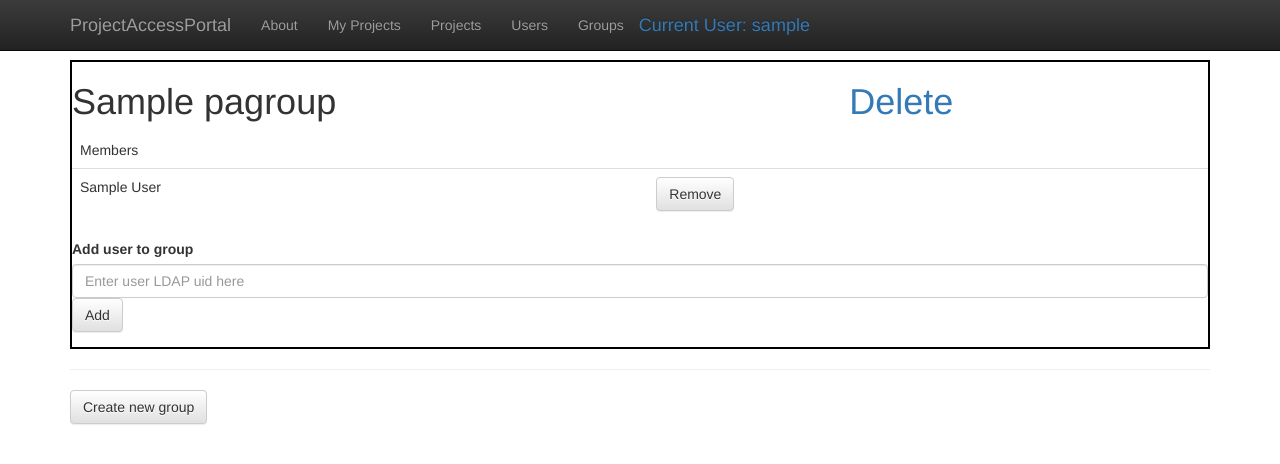
After one commit to Slub77/ProjectAccessPortal, a Django app: page /projectaccess/groups/ in a window 1280 px wide. The commit adds this page. Shown: the top 464 px of the page. Run offline with Django 3.2, Linux system fonts and the light colour scheme; a user stored in the database is signed in; tables that the repository leaves empty hold one stand-in row (values such as "Sample post"); some libraries are stand-ins or nearby versions.

Commit message:
Initial group management implemented

```diff
--- a/projectaccess/models.py
+++ b/projectaccess/models.py
@@ -52,6 +52,10 @@ class LDAPUser(models.Model):
 class PAUser(models.Model):
     name = models.CharField("Name", max_length=1024)
 
+class PAGroup(models.Model):
+    name = models.CharField("Name", max_length=1024)
+    members = models.ManyToManyField(PAUser)
+
 class PAProject(models.Model):
     name = models.CharField("Name", max_length=1024)
     p4_path = models.CharField("P4Path", max_length=1024)
@@ -62,3 +66,8 @@ class PAUserProjectAccess(models.Model):
     project = models.ForeignKey(PAProject)
     user = models.ForeignKey(PAUser)
     # TODO: add access mode (read/write or read-only)
+
+class PAGroupProjectAccess(models.Model):
+    project = models.ForeignKey(PAProject)
+    group = models.ForeignKey(PAGroup)
+    # TODO: add access mode (read/write or read-only)
--- a/projectaccess/templates/base.html
+++ b/projectaccess/templates/base.html
@@ -34,6 +34,7 @@
             <span class="icon-bar"></span>
             <span class="icon-bar"></span>
             <span class="icon-bar"></span>
+            <span class="icon-bar"></span>
           </button>
           <a class="navbar-brand" href="#">ProjectAccessPortal</a>
         </div>
@@ -43,6 +44,7 @@
             <li><a href="{% url 'projectaccess:my_projects' %}">My Projects</a></li>
             <li><a href="{% url 'projectaccess:projects' %}">Projects</a></li>
             <li><a href="{% url 'projectaccess:users' %}">Users</a></li>
+            <li><a href="{% url 'projectaccess:groups' %}">Groups</a></li>
           </ul>
         <div class="navbar-brand">
             <a href="{% url 'projectaccess:logout' %}">Current User: {{ user.username }}</a>
--- /dev/null
+++ b/projectaccess/templates/groups.html
@@ -0,0 +1,68 @@
+
+{% extends "base.html" %}
+
+{% block content %}
+
+<div class="container">
+
+    {% for group in groups %}
+
+        <div style="border: 2px solid black">
+            <div class="row">
+                <div class="col-md-8"><h1>{{ group.name }}</h1></div>
+                <div class="col-md-4"><h1><a href="{% url 'projectaccess:delete_group' group.id %}"/>Delete</a></h1></div>
+            </div>
+
+            <table class="table">
+
+                <thead>
+                    <tr>
+                        <td>Members</td>
+                    </tr>
+                </thead>
+
+                <tbody>
+
+                    {% for user in group.members.all %}
+
+                        <tr>
+                            <td> {{ user.name }} </td>
+
+                            <td>
+                                <form action="{% url 'projectaccess:groups' %}" method="post">
+                                    {% csrf_token %}
+                                    <input type="hidden" name="action" value="remove" />
+                                    <input type="hidden" name="group_id" value="{{group.id}}">
+                                    <input type="hidden" name="user_id" value="{{user.id}}">
+                                    <button type="submit" name="submit" class="btn btn-default">Remove</button>
+                                </form>
+                            </td>
+
+                        </tr>
+
+                    {% endfor %}
+
+                </tbody>
+            </table>
+
+            <form action="{% url 'projectaccess:groups' %}" method="post">
+                {% csrf_token %}
+                <div class="form-group">
+                    <label for="user_name">Add user to group</label>
+                    <input type="hidden" name="action" value="add" />
+                    <input type="hidden" name="group_id" value="{{group.id}}">
+                    <input type="text" class="form-control" id="user_name" placeholder="Enter user LDAP uid here" name="user_name">
+                    <button type="submit" class="btn btn-default">Add</button>
+                </div>
+            </form>
+
+        </div>
+
+        <hr>
+
+    {% endfor %}
+
+    <a href="{% url 'projectaccess:create_new_group' %}" class="btn btn-default">Create new group</a>
+
+</div>
+{% endblock %}
--- a/projectaccess/urls.py
+++ b/projectaccess/urls.py
@@ -9,8 +9,12 @@ urlpatterns = [
     url(r'^users/$', views.users, name='users'),
     url(r'^my_projects/$', views.my_projects, name='my_projects'),
     url(r'^projects/$', views.projects, name='projects'),
+    url(r'^groups/$', views.groups, name='groups'),
     url(r'^import_p4_users/$', views.import_p4_users, name='import_p4_users'),
     url(r'^create_new_project/$', views.create_new_project, name='create_new_project'),
     url(r'^create_new_project_submit/$', views.create_new_project_submit, name='create_new_project_submit'),
     url(r'^(?P<id>[0-9]+)/delete_project/$', views.delete_project, name='delete_project'),
+    url(r'^create_new_group/$', views.create_new_group, name='create_new_group'),
+    url(r'^create_new_group_submit/$', views.create_new_group_submit, name='create_new_group_submit'),
+    url(r'^(?P<id>[0-9]+)/delete_group/$', views.delete_group, name='delete_group'),
 ]
--- a/projectaccess/views.py
+++ b/projectaccess/views.py
@@ -5,7 +5,7 @@ from django.shortcuts import render_to_response
 from django.contrib.auth.decorators import login_required
 from django.contrib.auth import authenticate, login, logout
 
-from models import PAUser, PAProject, PAUserProjectAccess
+from models import PAUser, PAProject, PAUserProjectAccess, PAGroup, PAGroupProjectAccess
 
 import logging
 logger = logging.getLogger(__name__)
@@ -54,7 +54,12 @@ def my_projects(request):
     pa_user = PAUser.objects.get(name=request.user.username)
 
     pa_user_project_accesses = PAUserProjectAccess.objects.filter(user=pa_user)
-    pa_projects = PAProject.objects.filter(pauserprojectaccess__in=pa_user_project_accesses)
+    pa_projects_for_user = PAProject.objects.filter(pauserprojectaccess__in=pa_user_project_accesses)
+
+    pa_group_project_access = PAGroupProjectAccess.objects.filter(group__in=pa_user.pagroup_set.all())
+    pa_projects_for_groups = PAProject.objects.filter(pagroupprojectaccess__in=pa_group_project_access)
+
+    pa_projects = pa_projects_for_user | pa_projects_for_groups
 
     context = RequestContext(request, {
         'projects': pa_projects,
@@ -68,17 +73,27 @@ def projects(request):
     if request.method == 'POST':
 
         from project_actions import add_user_to_project, remove_user_from_project
+        from project_actions import add_group_to_project, remove_group_from_project
 
         if request.POST['action'] == 'add':
             project_id = request.POST['project_id']
-            user_name = request.POST['user_name']
-            pa_user = PAUser.objects.get(name=user_name)
+            name = request.POST['name']
             pa_project = PAProject.objects.get(id=project_id)
-            add_user_to_project(pa_project, pa_user)
-        elif request.POST['action'] == 'remove':
+            try:
+                pa_user = PAUser.objects.get(name=name)
+                add_user_to_project(pa_project, pa_user)
+            except:
+                pa_group = PAGroup.objects.get(name=name)
+                add_group_to_project(pa_project, pa_group)
+
+        elif request.POST['action'] == 'remove_user':
             project_access_id = request.POST['user_with_access_id']
             pa_project_access = PAUserProjectAccess.objects.get(id=project_access_id)
             remove_user_from_project(pa_project_access)
+        elif request.POST['action'] == 'remove_group':
+            project_access_id = request.POST['group_with_access_id']
+            pa_project_access = PAGroupProjectAccess.objects.get(id=project_access_id)
+            remove_group_from_project(pa_project_access)
         else:
             raise Exception("Unsupported POST action")
 
@@ -122,3 +137,58 @@ def delete_project(request, id):
     delete_project(PAProject.objects.get(id=id))
 
     return projects(request)
+
+@login_required
+def groups(request):
+
+    if request.method == 'POST':
+
+        from group_actions import add_user_to_group, remove_user_from_group
+
+        if request.POST['action'] == 'add':
+            group_id = request.POST['group_id']
+            user_name = request.POST['user_name']
+            pa_user = PAUser.objects.get(name=user_name)
+            pa_group = PAGroup.objects.get(id=group_id)
+            add_user_to_group(pa_group, pa_user)
+        elif request.POST['action'] == 'remove':
+            group_id = request.POST['group_id']
+            user_id = request.POST['user_id']
+            pa_user = PAUser.objects.get(id=user_id)
+            pa_group = PAGroup.objects.get(id=group_id)
+            remove_user_from_group(pa_group, pa_user)
+        else:
+            raise Exception("Unsupported POST action")
+
+    template = loader.get_template('groups.html')
+    context = RequestContext(request, {
+        'groups': PAGroup.objects.all(),
+    })
+
+    return HttpResponse(template.render(context))
+
+@login_required
+def create_new_group(request):
+
+    template = loader.get_template('create_new_group.html')
+    context = RequestContext(request)
+
+    return HttpResponse(template.render(context))
+
+@login_required
+def create_new_group_submit(request):
+
+    name = request.POST['name']
+
+    from group_actions import create_new_group
+    create_new_group(name)
+
+    return HttpResponse("New group creation done.")
+
+@login_required
+def delete_group(request, id):
+
+    from group_actions import delete_group
+    delete_group(PAGroup.objects.get(id=id))
+
+    return groups(request)
```
Also changed, not shown: projectaccess/group_actions.py (added, +44 -0 lines), projectaccess/project_actions.py (+17 -1 lines), projectaccess/templates/create_new_group.html (added, +16 -0 lines), projectaccess/templates/projects.html (+21 -3 lines), projectaccess/migrations/0014_pagroup_pagroupprojectaccess.py (added).
